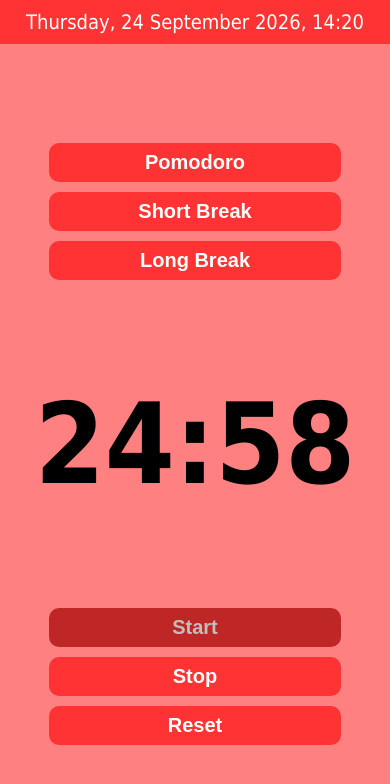
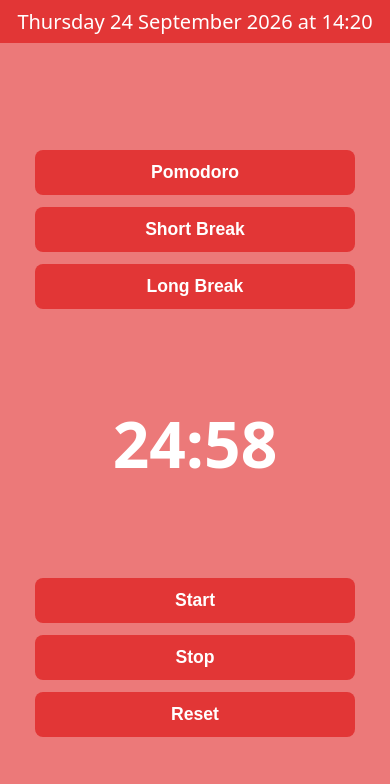
Before and after one commit to KMirecki/Pomodoro_Timer, a plain HTML site: page index.html in a window 390 px wide. Both pictures are taken after a click on the button "Start". Drawn offline with Linux system fonts and the light colour scheme.

Commit message:
final commit

```diff
--- a/index.html
+++ b/index.html
@@ -1,32 +1,36 @@
-<!DOCTYPE html>
-<html lang="pl">
+<!doctype html>
+<html lang="en">
+  <head>
+    <meta charset="UTF-8" />
+    <meta name="viewport" content="width=device-width, initial-scale=1.0" />
+    <title>Pomodoro Timer</title>
+    <link rel="stylesheet" href="style.css" />
+  </head>
+  <body data-theme="pomodoro">
+    <header>
+      <p id="clock" aria-live="off"></p>
+    </header>
 
-<head>
-    <meta charset="UTF-8">
-    <meta http-equiv="X-UA-Compatible" content="ie=edge">
-    <meta name="viewport" content="width=device-width, initial-scale=1.0">
-    <title>Pomodoro Timer</title>
-    <link rel="stylesheet" href="style.css">
-</head>
+    <main>
+      <section class="btn-group" aria-label="Timer modes">
+        <button type="button" class="btn" data-mode="pomodoro">Pomodoro</button>
+        <button type="button" class="btn" data-mode="shortBreak">
+          Short Break
+        </button>
+        <button type="button" class="btn" data-mode="longBreak">
+          Long Break
+        </button>
+      </section>
 
-<body>
-    <header>
-        <p id="clock"></p>
-    </header>
-    <main>
-        <section>
-            <button id="pomodoro">Pomodoro</button>
-            <button id="shortBreak">Short Break</button>
-            <button id="longBreak">Long Break</button>
-        </section>
-        <p id="pomodoroClock"></p>
-        <section>
-            <button id="start">Start</button>
-            <button id="stop">Stop</button>
-            <button id="reset">Reset</button>
-        </section>
+      <time id="pomodoroClock" aria-live="polite">25:00</time>
+
+      <section class="btn-group" aria-label="Timer controls">
+        <button type="button" class="btn" id="start">Start</button>
+        <button type="button" class="btn" id="stop">Stop</button>
+        <button type="button" class="btn" id="reset">Reset</button>
+      </section>
     </main>
+
     <script src="index.js"></script>
-</body>
-
+  </body>
 </html>
--- a/index.js
+++ b/index.js
@@ -1,108 +1,83 @@
-const normalClock = document.getElementById("clock");
-const pomodoroClock = document.getElementById("pomodoroClock");
-const buttons = document.querySelectorAll("button");
+const clockElement = document.getElementById("clock");
+const timerDisplay = document.getElementById("pomodoroClock");
 
-const days = ["Sunday", "Monday", "Tuesday", "Wednesday", "Thursday", "Friday", "Saturday"];
-const months = ["January", "February", "March", "April", "May", "June", "July", "August", "September", "October", "November", "December"];
+const MODES = {
+  pomodoro: 25 * 60,
+  shortBreak: 5 * 60,
+  longBreak: 15 * 60,
+};
 
-//Normal clock
+let currentMode = "pomodoro";
+let timeLeft = MODES[currentMode];
+let intervalId = null;
 
-clock();
-setInterval(clock, 1000);
+const alarmSound = new Audio("alarm-clock-90867.mp3");
 
-function clock() {
-    let date = new Date();
-    let day = String(date.getDate()).padStart(2, "0");
-    let month = months[date.getMonth()];
-    let year = date.getFullYear();
-    let hours = String(date.getHours()).padStart(2, "0");
-    let minutes = String(date.getMinutes()).padStart(2, "0");
-    let dayOfWeek = days[date.getDay()];
-    normalClock.textContent = `${dayOfWeek}, ${day} ${month} ${year}, ${hours}:${minutes}`;
+function updateSystemClock() {
+  const now = new Date();
+  clockElement.textContent = new Intl.DateTimeFormat("en-GB", {
+    weekday: "long",
+    day: "2-digit",
+    month: "long",
+    year: "numeric",
+    hour: "2-digit",
+    minute: "2-digit",
+  }).format(now);
 }
 
-//Pomodoro Timer
+updateSystemClock();
+setInterval(updateSystemClock, 1000);
 
-let interval;
-let timeLeft = 1500;
-let resetTime = 1500;
-let isStarted = false;
+function formatTime(seconds) {
+  const m = String(Math.floor(seconds / 60)).padStart(2, "0");
+  const s = String(seconds % 60).padStart(2, "0");
+  return `${m}:${s}`;
+}
 
-const POMODORO = 1500;
-const SHORT_BREAK = 300;
-const LONG_BREAK = 900;
-
-let audio = new Audio('alarm-clock-90867.mp3');
-
-updateTimer();
-
-buttons.forEach(button => {
-    button.addEventListener("click", event => {
-        switch (event.target.id) {
-            case "start":
-                startTimer();
-                break;
-            case "stop":
-                stopTimer();
-                break;
-            case "reset":
-                resetTimer(resetTime);
-                break;
-            case "pomodoro":
-                changeColor("hsl(0, 100%, 60%)", "hsl(0, 100%, 75%)");
-                resetTimer(POMODORO);
-                break;
-            case "shortBreak":
-                changeColor("hsla(209, 55%, 45%, 1.00)", "hsla(209, 65%, 65%, 1.00)");
-                resetTimer(SHORT_BREAK);
-                break;
-            case "longBreak":
-                changeColor("hsla(138, 32%, 46%, 1.00)", "hsla(138, 40%, 63%, 1.00)");
-                resetTimer(LONG_BREAK);
-                break;
+function renderTimer() {
+  const formatted = formatTime(timeLeft);
+  timerDisplay.textContent = formatted;
+  document.title = `${formatted} - Pomodoro`;
 }
-    })
-})
 
 function startTimer() {
-    if (!isStarted) {
-        interval = setInterval(() => {
+  if (intervalId !== null) return;
+
+  intervalId = setInterval(() => {
     timeLeft--;
-            updateTimer();
+    renderTimer();
+
     if (timeLeft <= 0) {
       stopTimer();
-                audio.play();
+      alarmSound.play().catch(() => {});
     }
   }, 1000);
-        isStarted = true;
-    }
-}
-
-function updateTimer() {
-    let minutes = String(Math.floor(timeLeft / 60)).padStart(2, "0");
-    let seconds = String(timeLeft % 60).padStart(2, "0");
-
-    pomodoroClock.textContent = `${minutes}:${seconds}`;
 }
 
 function stopTimer() {
-    clearInterval(interval);
-    isStarted = false;
+  clearInterval(intervalId);
+  intervalId = null;
 }
 
-function resetTimer(time) {
+function resetTimer() {
   stopTimer();
-    timeLeft = time;
-    resetTime = time;
-    updateTimer();
+  timeLeft = MODES[currentMode];
+  renderTimer();
 }
 
-//Visuals
+function switchMode(modeKey) {
+  if (!MODES[modeKey]) return;
+  currentMode = modeKey;
+  document.body.dataset.theme = modeKey;
+  resetTimer();
+}
 
-function changeColor(darkColor, lightColor) {
-    document.querySelector("header").style.backgroundColor = darkColor;
-    document.querySelector("main").style.backgroundColor = lightColor;
-    buttons.forEach(button => {
-        button.style.backgroundColor = darkColor;
-    })
-}
+document.querySelectorAll("[data-mode]").forEach((btn) => {
+  btn.addEventListener("click", () => switchMode(btn.dataset.mode));
+});
+
+document.getElementById("start").addEventListener("click", startTimer);
+document.getElementById("stop").addEventListener("click", stopTimer);
+document.getElementById("reset").addEventListener("click", resetTimer);
+
+renderTimer();
--- a/style.css
+++ b/style.css
@@ -1,3 +1,25 @@
+:root {
+  --bg-primary: hsl(0, 100%, 60%);
+  --bg-surface: hsl(0, 100%, 75%);
+  --text-main: #ffffff;
+  --transition-speed: 0.4s;
+}
+
+[data-theme="pomodoro"] {
+  --bg-primary: hsl(0, 75%, 55%);
+  --bg-surface: hsl(0, 75%, 70%);
+}
+
+[data-theme="shortBreak"] {
+  --bg-primary: hsl(209, 55%, 45%);
+  --bg-surface: hsl(209, 65%, 65%);
+}
+
+[data-theme="longBreak"] {
+  --bg-primary: hsl(138, 35%, 45%);
+  --bg-surface: hsl(138, 40%, 60%);
+}
+
 * {
   margin: 0;
   padding: 0;
@@ -5,73 +27,89 @@
 }
 
 body {
-    font-family: Tahoma, sans-serif;
-    font-size: 1.5rem;
+  font-family:
+    system-ui,
+    -apple-system,
+    BlinkMacSystemFont,
+    "Segoe UI",
+    Roboto,
+    sans-serif;
+  font-size: 1.25rem;
   min-height: 100vh;
   display: flex;
-    flex-flow: column nowrap;
+  flex-direction: column;
 }
 
 header {
-    background-color: hsl(0, 100%, 60%);
+  background-color: var(--bg-primary);
   text-align: right;
-    color: white;
-    padding: 0.5em;
+  color: var(--text-main);
+  padding: 0.75rem 1.5rem;
+  transition: background-color var(--transition-speed) ease;
 }
 
 main {
   flex-grow: 1;
-    background-color: hsl(0, 100%, 75%);
+  background-color: var(--bg-surface);
   display: flex;
-    flex-flow: column nowrap;
+  flex-direction: column;
   align-items: center;
   justify-content: space-evenly;
+  padding: 1rem;
+  transition: background-color var(--transition-speed) ease;
 }
 
-header, main, button {
-    transition: background-color 0.5s ease;
+.btn-group {
+  display: flex;
+  flex-wrap: wrap;
+  gap: 12px;
+  justify-content: center;
 }
 
-section {
-    display: flex;
-    flex-flow: row wrap;
-    gap: 10px;
-    padding: 0.5rem;
-    text-align: center;
+.btn {
+  width: min(28vw, 220px);
+  padding: 0.75rem 1rem;
+  font-size: 1.1rem;
+  font-weight: 600;
+  color: var(--text-main);
+  border: none;
+  border-radius: 8px;
+  background-color: var(--bg-primary);
+  cursor: pointer;
+  transition:
+    background-color var(--transition-speed) ease,
+    filter 0.2s ease;
 }
 
-button {
-    width: min(25vw, 250px);
-    padding: 0.5rem;
-    font-size: 1.25rem;
-    font-weight: bold;
-    color: white;
-    border: none;
-    border-radius: 10px;
-    background-color: hsl(0, 100%, 60%);
-    cursor: pointer;
+.btn:hover {
+  filter: brightness(0.9);
 }
 
-button:hover, button:focus {
-    filter: brightness(75%);
+.btn:focus-visible {
+  outline: 3px solid #ffffff;
+  outline-offset: 2px;
 }
 
 #pomodoroClock {
-    font-weight: bold;
-    font-size: 7rem;
+  font-weight: 700;
+  font-size: clamp(4rem, 15vw, 7.5rem);
+  font-variant-numeric: tabular-nums;
+  color: var(--text-main);
 }
 
 @media (max-width: 530px) {
-    body {
-        font-size: 1.25rem;
-    }
   header {
     text-align: center;
+    padding: 0.5rem;
   }
-    section {
-        flex-flow: column nowrap;
+
+  .btn-group {
+    flex-direction: column;
+    width: 100%;
+    align-items: center;
   }
-    section button {
-        width: 75vw;
+
+  .btn {
+    width: min(85vw, 320px);
   }
 }
```
Lines whose indentation alone changed are shown as unchanged.
